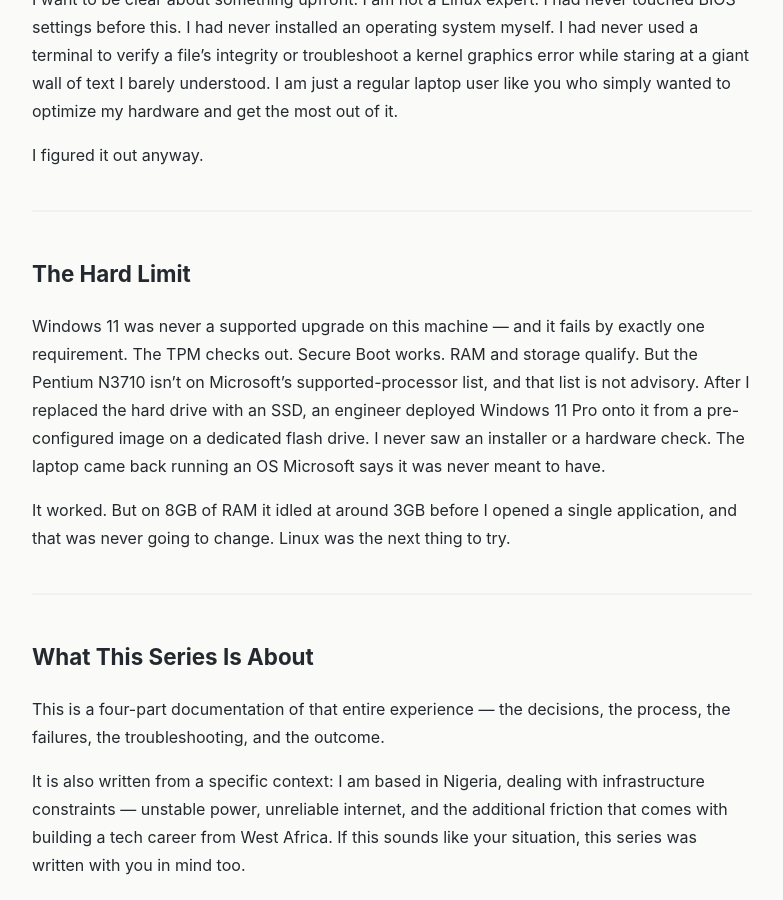
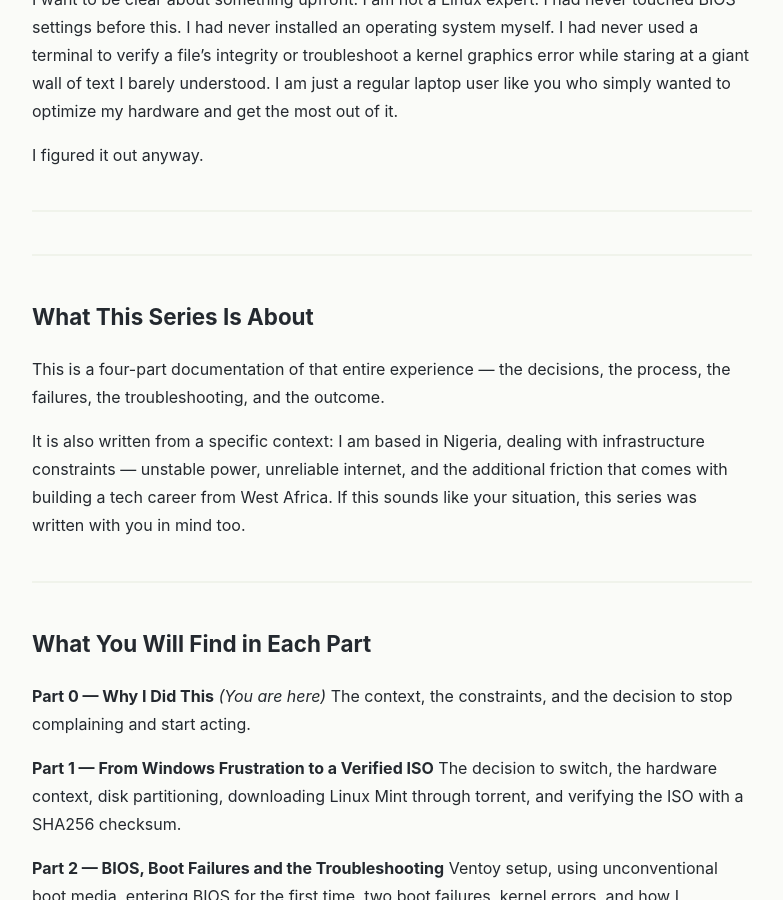
Before and after one commit to Kinganthonytech/Kinganthonytech.github.io, a Jekyll site: the page built from _posts/2026-09-29-dual-booting-linux-mint-xfce-part-0.md, in a window 1280 px wide and 900 px high, scrolled down 1565 px. Shown: the whole window, without its empty margins (248-1031 px from the left). Built offline with Jekyll 4.4.1, drawn with Linux system fonts in a browser that asks for light colours.

Commit message:
apply the changes

```diff
--- a/_posts/2026-09-29-dual-booting-linux-mint-xfce-part-0.md
+++ b/_posts/2026-09-29-dual-booting-linux-mint-xfce-part-0.md
@@ -70,21 +70,6 @@
 
 ---
 
-## The Hard Limit
-
-Windows 11 was never a supported upgrade on this machine — and it
-fails by exactly one requirement. The TPM checks out. Secure Boot
-works. RAM and storage qualify. But the Pentium N3710 isn't on
-Microsoft's supported-processor list, and that list is not advisory.
-After I replaced the hard drive with an SSD, an engineer deployed
-Windows 11 Pro onto it from a pre-configured image on a dedicated
-flash drive. I never saw an installer or a hardware check. The laptop
-came back running an OS Microsoft says it was never meant to have.
-
-It worked. But on 8GB of RAM it idled at around 3GB before I opened a
-single application, and that was never going to change. Linux was the
-next thing to try.
-
 
 ---
 
```
